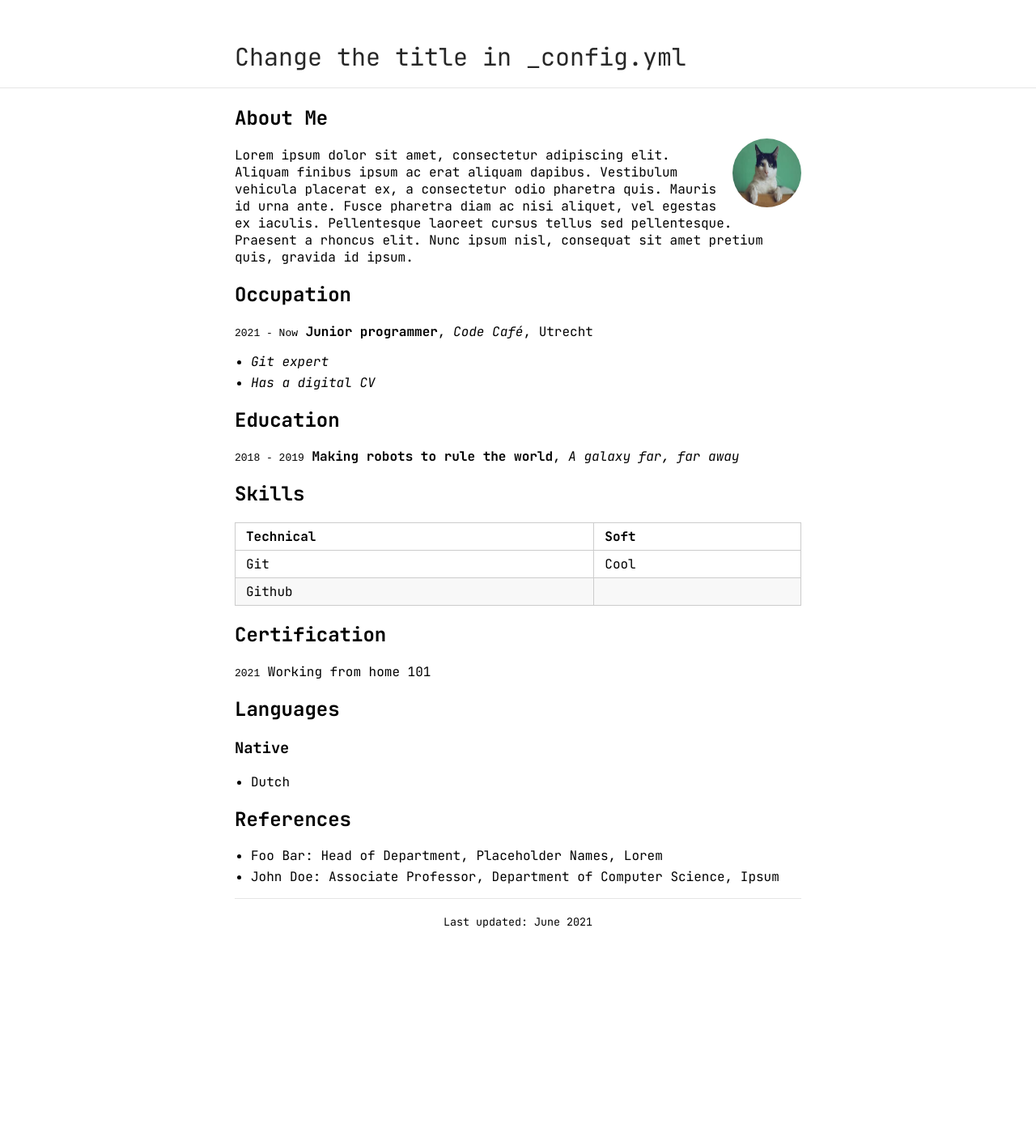
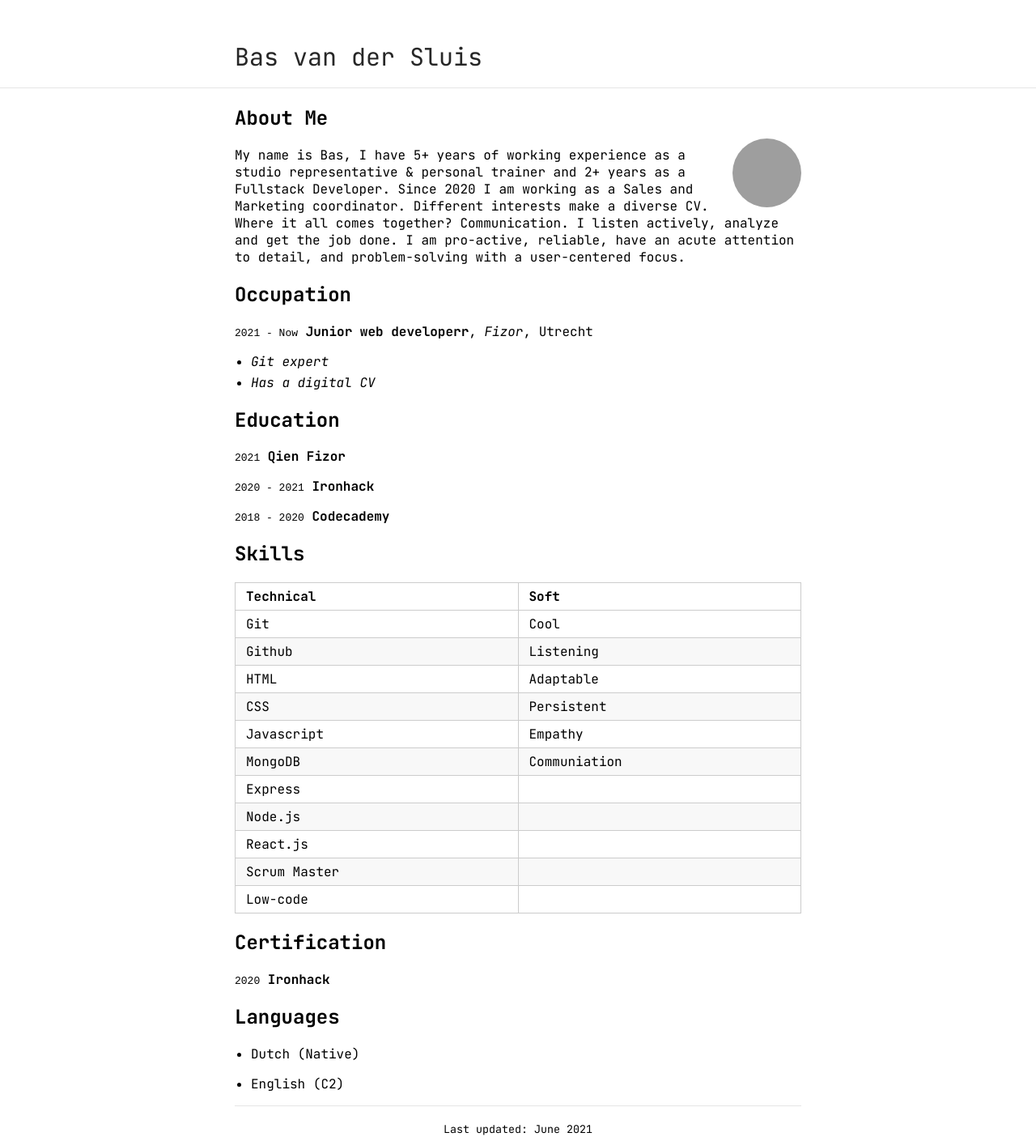
Before and after one commit to basvandersluis/Markdown-cv, a Jekyll site: the page built from index.md, in a window 1280 px wide. Shown: the whole page at 81% size. Built offline with Jekyll 4.4.1, drawn with Linux system fonts in a browser that asks for light colours; our own code applies the rules of GitHub Pages for plain Markdown files; before the commit the page ends 1148 px from its top, so only the background shows below that; grey boxes are pictures that could not be loaded.

Commit message:
Updated CV

```diff
--- a/_config.yml
+++ b/_config.yml
@@ -1,4 +1,4 @@
-title: Change the title in _config.yml
+title: Bas van der Sluis
 url: ""
 baseurl: "/"
 
@@ -9,5 +9,5 @@ footer_url: ""
 footer_text: "Last updated: June 2021"
 
 sass:
-    style: compressed
-    sass_dir: _sass
+  style: compressed
+  sass_dir: _sass
--- a/index.md
+++ b/index.md
@@ -4,39 +4,54 @@ layout: default
 
 ## About Me
 
-<img class="profile-picture" src="profile.jpg">
+<img class="profile-picture" src="bas.jpg">
 
-Lorem ipsum dolor sit amet, consectetur adipiscing elit. Aliquam finibus ipsum ac erat aliquam dapibus. Vestibulum vehicula placerat ex, a consectetur odio pharetra quis. Mauris id urna ante. Fusce pharetra diam ac nisi aliquet, vel egestas ex iaculis. Pellentesque laoreet cursus tellus sed pellentesque. Praesent a rhoncus elit. Nunc ipsum nisl, consequat sit amet pretium quis, gravida id ipsum.
+My name is Bas, I have 5+ years of working experience as a studio representative & personal trainer and 2+ years as a Fullstack Developer. Since 2020 I am working as a Sales and Marketing coordinator.
+Different interests make a diverse CV. Where it all comes together? Communication. I listen actively, analyze and get the job done. I am pro-active, reliable, have an acute attention to detail, and problem-solving with a user-centered focus.
 
 ## Occupation
+
 `2021 - Now`
-**Junior programmer**, *Code Café*, Utrecht
-- *Git expert*
-- *Has a digital CV*
+**Junior web developerr**, _Fizor_, Utrecht
+
+- _Git expert_
+- _Has a digital CV_
 
 ## Education
 
-`2018 - 2019`
-**Making robots to rule the world**, *A galaxy far, far away*
+`2021`
+**Qien**
+**Fizor**
+
+`2020 - 2021`
+**Ironhack**
+
+`2018 - 2020`
+**Codecademy**
 
 ## Skills
 
-| Technical          | Soft                 |
-| ------------------ | -------------------- |
-| Git                | Cool                 |
-| Github             |                      |
-
+| Technical    | Soft         |
+| ------------ | ------------ |
+| Git          | Cool         |
+| Github       | Listening    |
+| HTML         | Adaptable    |
+| CSS          | Persistent   |
+| Javascript   | Empathy      |
+| MongoDB      | Communiation |
+| Express      |              |
+| Node.js      |              |
+| React.js     |              |
+| Scrum Master |              |
+| Low-code     |              |
 
 ## Certification
 
-`2021`
-Working from home 101
+`2020`
+**Ironhack**
 
 ## Languages
-### Native
-- Dutch
 
-## References
+- Dutch (Native)
 
-* Foo Bar: Head of Department, Placeholder Names, Lorem
-* John Doe: Associate Professor, Department of Computer Science, Ipsum
+- English (C2)
```
Also changed, not shown: 2 other files.
